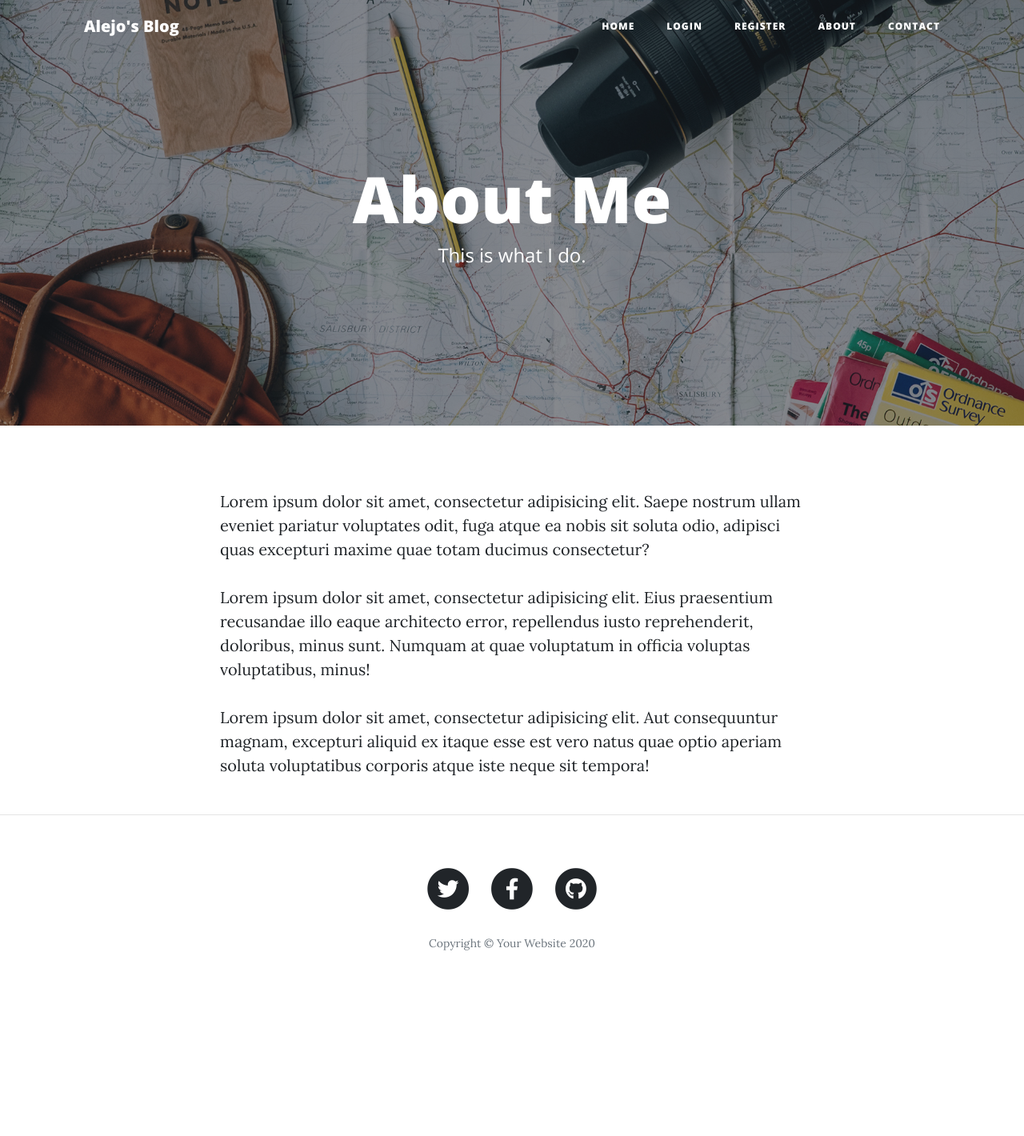
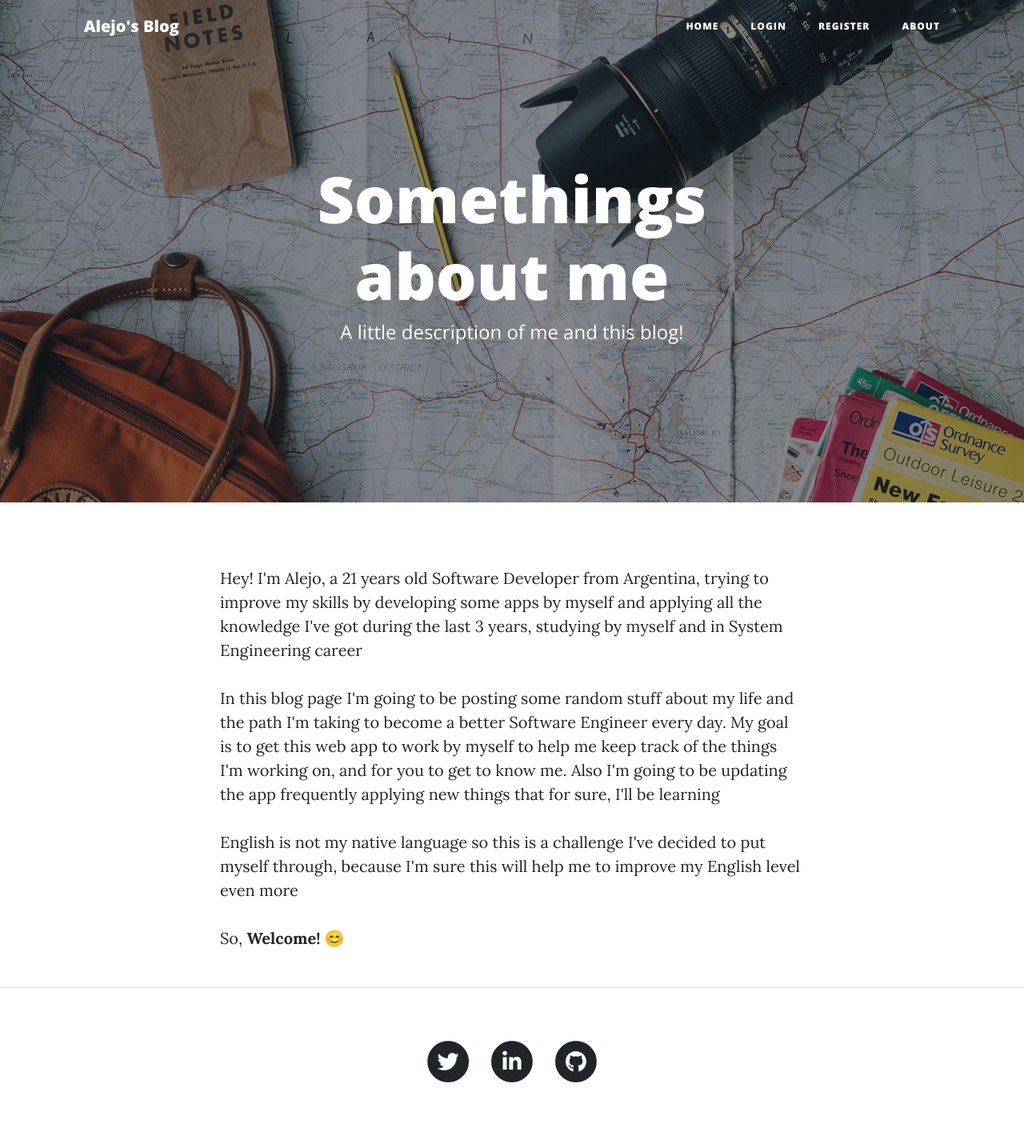
Before and after one commit to AlejoAssain/personal_blog, a Flask app: page /about in a window 1280 px wide. Shown: the whole page at 80% size. Before the commit the page ends 1188 px from the top, so only its background shows below. Run offline with Flask 2, Linux system fonts and the light colour scheme; some libraries are stand-ins or nearby versions.

Commit message:
need to solve page titles bugs

```diff
--- a/main.py
+++ b/main.py
@@ -71,8 +71,8 @@ class Comment(db.Model):
 def admin_only(f):
     @wraps(f)
     def decorated_function(*args, **kwargs):
-        if current_user.id != 1 or not current_user.is_authenticated:
-            return abort(403)
+        if not current_user.is_authenticated or current_user.id != 1:
+            return redirect(url_for("get_all_posts"))
         return f(*args, **kwargs)
     return decorated_function
 
@@ -155,6 +155,7 @@ def about():
 
 
 @app.route("/contact")
+@admin_only
 def contact():
     return render_template("contact.html")
 
--- /dev/null
+++ b/static/icon/about.txt
@@ -0,0 +1,6 @@
+This favicon was generated using the following font:
+
+- Font Title: Aldrich
+- Font Author: Copyright (c) Matthew Desmond, 2011. All rights reserved.
+- Font Source: http://fonts.gstatic.com/s/aldrich/v11/MCoTzAn-1s3IGyJMZaAS3pP5H_E.ttf
+- Font License: SIL Open Font License, 1.1 (http://scripts.sil.org/OFL))
--- a/templates/about.html
+++ b/templates/about.html
@@ -7,8 +7,8 @@
       <div class="row">
         <div class="col-lg-8 col-md-10 mx-auto">
           <div class="page-heading">
-            <h1>About Me</h1>
-            <span class="subheading">This is what I do.</span>
+            <h1>Somethings about me</h1>
+            <span class="subheading">A little description of me and this blog!</span>
           </div>
         </div>
       </div>
@@ -19,9 +19,10 @@
   <div class="container">
     <div class="row">
       <div class="col-lg-8 col-md-10 mx-auto">
-        <p>Lorem ipsum dolor sit amet, consectetur adipisicing elit. Saepe nostrum ullam eveniet pariatur voluptates odit, fuga atque ea nobis sit soluta odio, adipisci quas excepturi maxime quae totam ducimus consectetur?</p>
-        <p>Lorem ipsum dolor sit amet, consectetur adipisicing elit. Eius praesentium recusandae illo eaque architecto error, repellendus iusto reprehenderit, doloribus, minus sunt. Numquam at quae voluptatum in officia voluptas voluptatibus, minus!</p>
-        <p>Lorem ipsum dolor sit amet, consectetur adipisicing elit. Aut consequuntur magnam, excepturi aliquid ex itaque esse est vero natus quae optio aperiam soluta voluptatibus corporis atque iste neque sit tempora!</p>
+        <p>Hey! I'm Alejo, a 21 years old Software Developer from Argentina, trying to improve my skills by developing some apps by myself and applying all the knowledge I've got during the last 3 years, studying by myself and in System Engineering career</p>
+        <p>In this blog page I'm going to be posting some random stuff about my life and the path I'm taking to become a better Software Engineer every day. My goal is to get this web app to work by myself to help me keep track of the things I'm working on, and for you to get to know me. Also I'm going to be updating the app frequently applying new things that for sure, I'll be learning </p>
+        <p>English is not my native language so this is a challenge I've decided to put myself through, because I'm sure this will help me to improve my English level even more</p>
+        <p>So, <b>Welcome!</b> 😊</p>
       </div>
     </div>
   </div>
--- a/templates/footer.html
+++ b/templates/footer.html
@@ -5,7 +5,7 @@
         <div class="col-lg-8 col-md-10 mx-auto">
           <ul class="list-inline text-center">
             <li class="list-inline-item">
-              <a href="#">
+              <a href="https://twitter.com/alejoassain" target="_blank">
                 <span class="fa-stack fa-lg">
                   <i class="fas fa-circle fa-stack-2x"></i>
                   <i class="fab fa-twitter fa-stack-1x fa-inverse"></i>
@@ -13,15 +13,15 @@
               </a>
             </li>
             <li class="list-inline-item">
-              <a href="#">
+              <a href="https://ar.linkedin.com/in/alejoassain" target="_blank">
                 <span class="fa-stack fa-lg">
                   <i class="fas fa-circle fa-stack-2x"></i>
-                  <i class="fab fa-facebook-f fa-stack-1x fa-inverse"></i>
+                  <i class="fab fa-linkedin-in fa-stack-1x fa-inverse"></i>
                 </span>
               </a>
             </li>
             <li class="list-inline-item">
-              <a href="#">
+              <a href="https://github.com/AlejoAssain" target="_blank">
                 <span class="fa-stack fa-lg">
                   <i class="fas fa-circle fa-stack-2x"></i>
                   <i class="fab fa-github fa-stack-1x fa-inverse"></i>
@@ -29,7 +29,6 @@
               </a>
             </li>
           </ul>
-          <p class="copyright text-muted">Copyright &copy; Your Website 2020</p>
         </div>
       </div>
     </div>
--- a/templates/header.html
+++ b/templates/header.html
@@ -9,6 +9,11 @@
   <meta name="author" content="">
 
   <title>My Personal Blog - Alejo Assain</title>
+
+  <link rel="apple-touch-icon" sizes="180x180" href="{{ url_for('static', filename='icon/apple-touch-icon.png') }}">
+  <link rel="icon" type="image/png" sizes="32x32" href="{{ url_for('static', filename='icon/favicon-32x32.png') }}">
+  <link rel="icon" type="image/png" sizes="16x16" href="{{ url_for('static', filename='icon/favicon-16x16.png') }}">
+  <link rel="manifest" href="{{ url_for('static', filename='icon/site.webmanifest') }}">
 
   <link href="{{ url_for('static', filename='vendor/bootstrap/css/bootstrap.min.css') }}" rel="stylesheet">
 
@@ -49,8 +54,8 @@
           <li class="nav-item">
             <a class="nav-link" href="{{ url_for('about') }}">About</a>
           </li>
-          <li class="nav-item">
-            <a class="nav-link" href="{{ url_for('contact') }}">Contact</a>
+          <!-- <li class="nav-item">
+            <a class="nav-link" href="{{ url_for('contact') }}">Contact</a> -->
           </li>
         </ul>
       </div>
--- a/templates/index.html
+++ b/templates/index.html
@@ -8,7 +8,7 @@
         <div class="col-lg-8 col-md-10 mx-auto">
           <div class="site-heading">
             <h1>Alejo's Blog</h1>
-            <span class="subheading">Hi! I'm Alejo and this is a collection of my random stuff... enjoy?</span>
+            <span class="subheading">Hi! I'm Alejo and this is a collection of my random stuff...</span>
           </div>
         </div>
       </div>
```
Also changed, not shown: templates/post.html (+1 -8 lines), blog.db, static/icon/android-chrome-192x192.png (added), static/icon/android-chrome-512x512.png (added), static/icon/apple-touch-icon.png (added), static/icon/favicon-16x16.png (added), static/icon/favicon-32x32.png (added), static/icon/favicon.ico (added), static/icon/site.webmanifest (added), static/img/register-bg-img.jpg (added).
